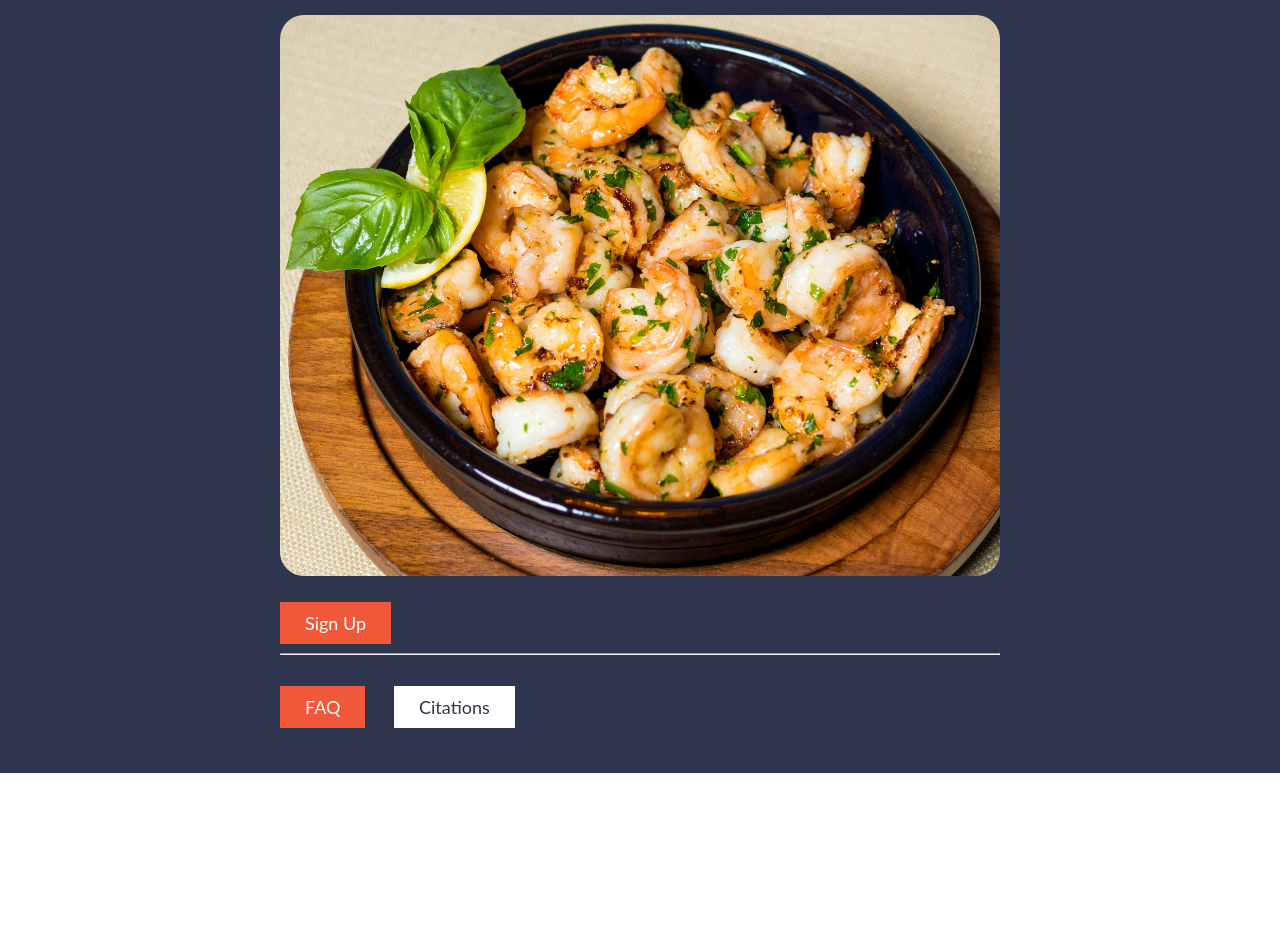
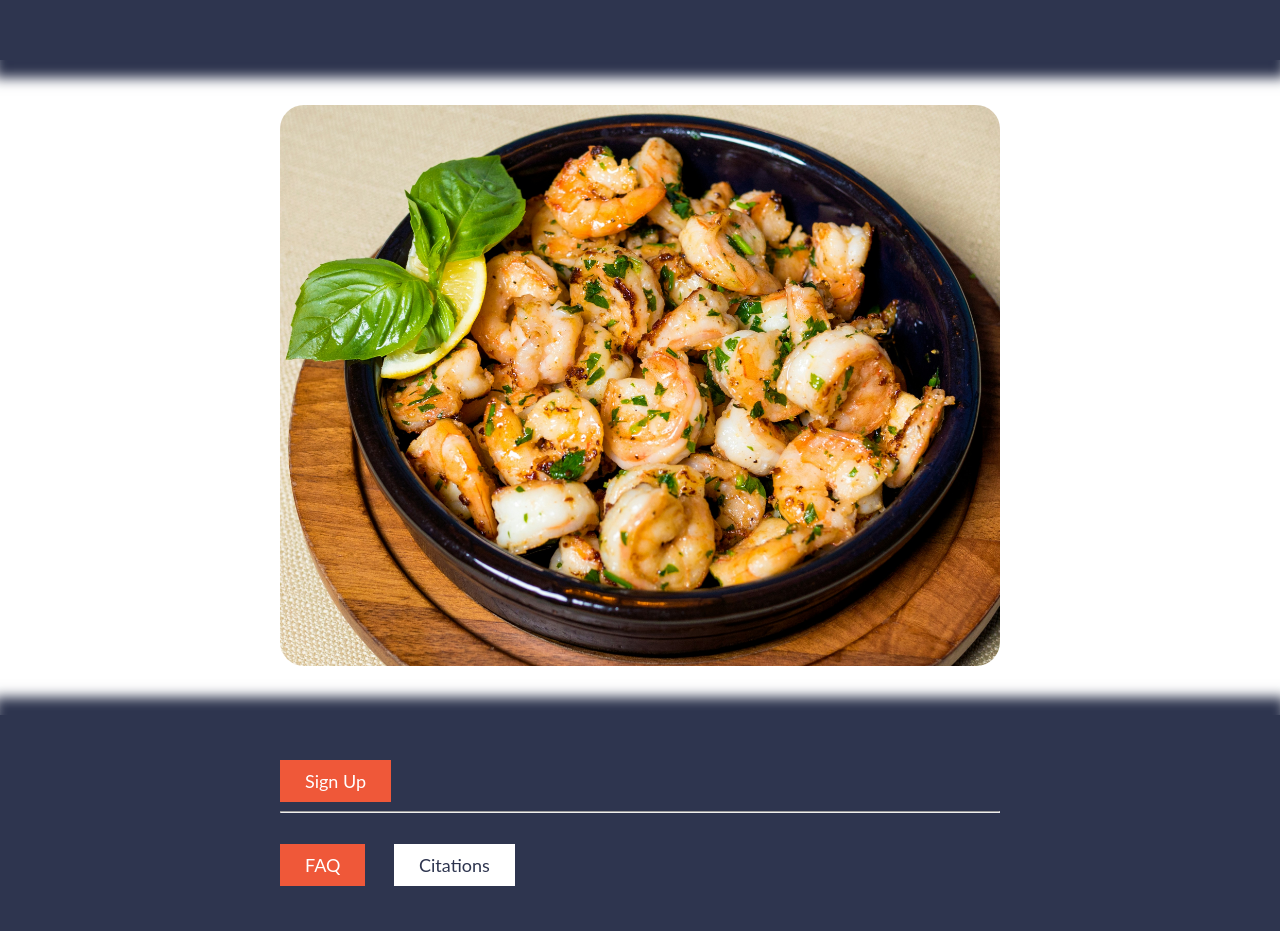
Before and after one commit to RobGreen490/index, a plain HTML site: page dining.html in a window 1280 px wide. Shown: the part 1456-2387 px from the top of the page. Before the commit the page ends 2229 px from the top, so only its background shows below. Drawn offline with Linux system fonts and the light colour scheme.

Commit message:
Updated dining page

```diff
--- a/dining.html
+++ b/dining.html
@@ -51,20 +51,27 @@
                     <li>Barbecued tuna with a side of roasted root vegetables</li>
                     <li>Stir-fried shrimp with jasmine rice and local greens</li>
             </ul>
+        </div>
+    </section>
+
+    <section class="section-one">
+        <div class="container">
             <img src="assets/dining/shrimp1-farhad-ibrahimzade-HNmcgpzPHag-unsplash.jpg" alt="shrimp plate" />
+        </div>
+    </section>
+
+    <section class="section-two">
+        <div class="container">
             <div>
-                <br />
                 <a href="/website/signup.html" class="btn btn-accent">Sign Up</a>
-                <hr />
+                <hr/>
             </div>
-            <br />
+            <br/>
             <!-- You can have two classes in the class class so long as there is a space between them. -->
             <a href="/website/faq.html" class="btn btn-accent">FAQ</a>
             <a href="/website/citations.html" class="btn btn-white">Citations</a>
         </div>
     </section>
-
-
 </body>
 
 </html>
```
